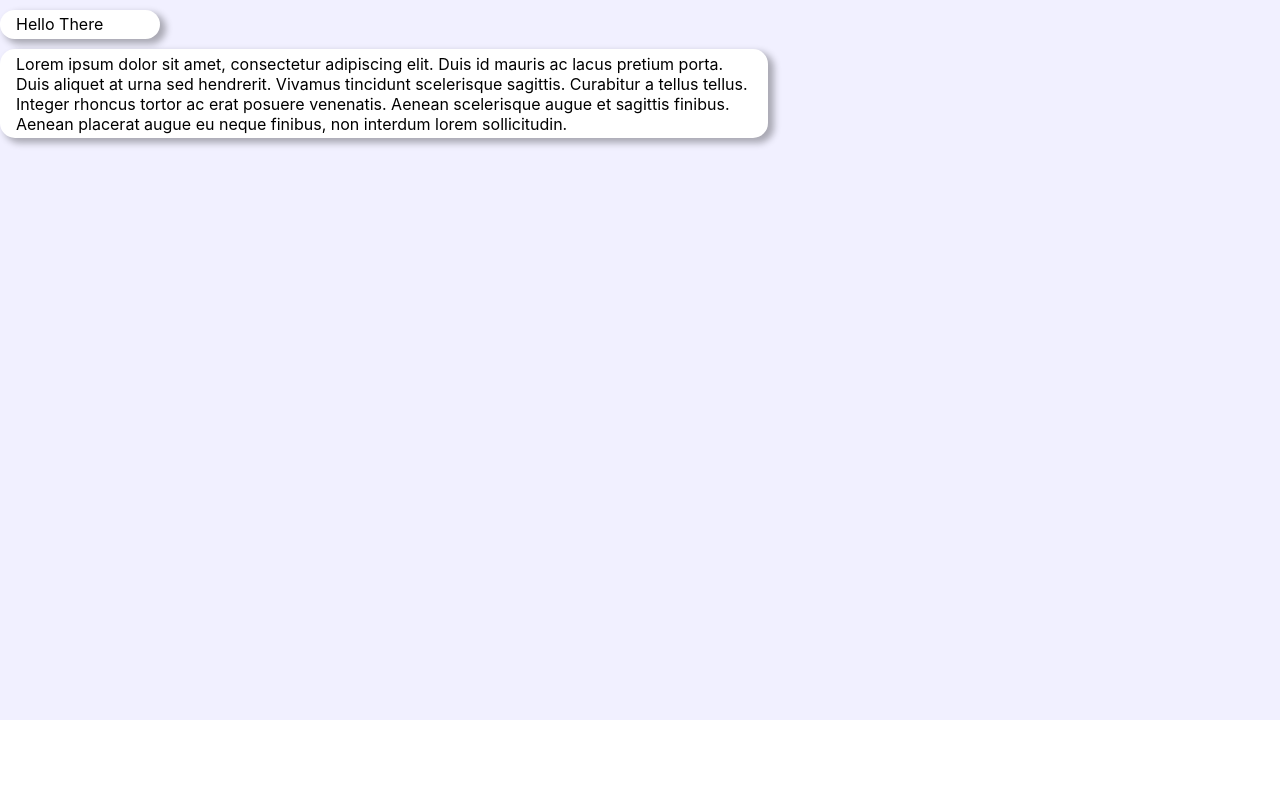
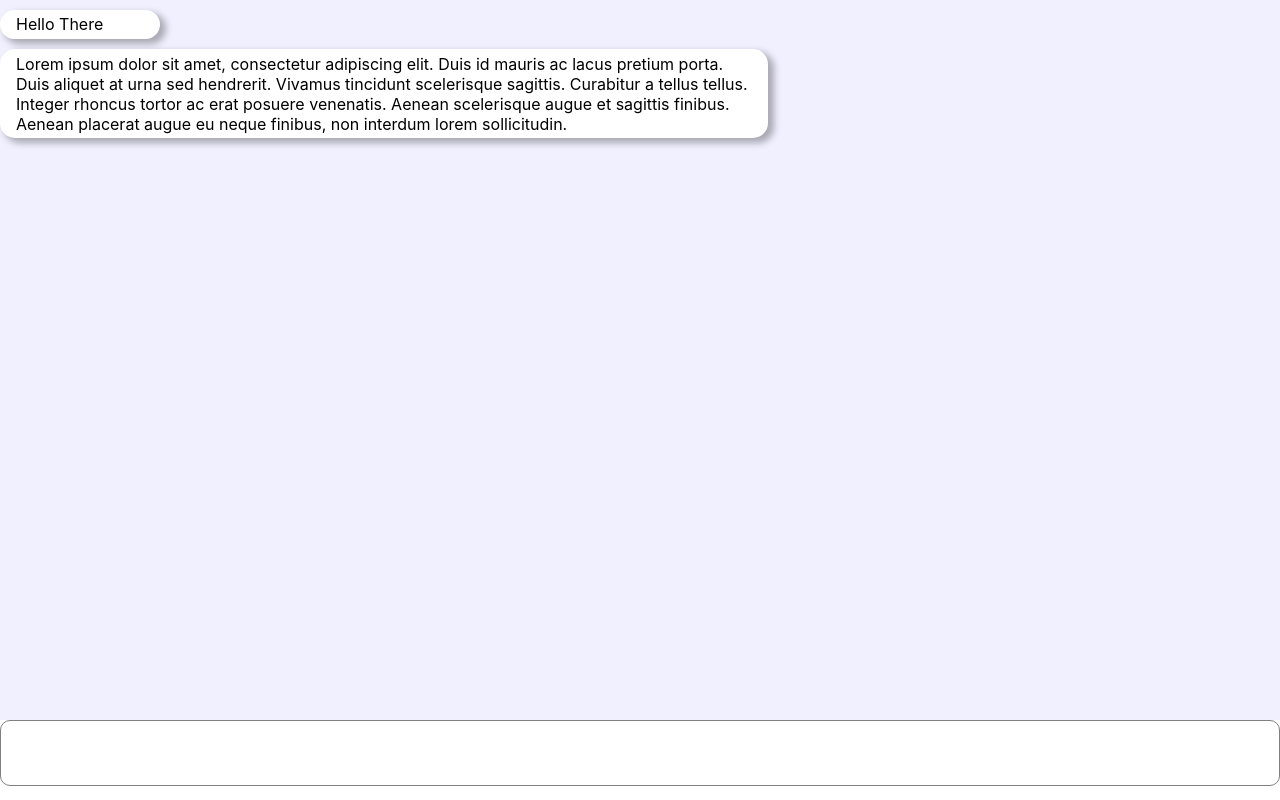
Before and after one commit to duduneto/chat-ui-react, a React (Create React App) app: page / in a window 1280 px wide. Built offline with nearby package versions, Linux system fonts and the light colour scheme.

Commit message:
create textarea input

```diff
--- /dev/null
+++ b/src/components/TextareaInput/index.js
@@ -0,0 +1,15 @@
+import React from 'react';
+
+import { Container, TextareaInput } from './styles';
+
+function TextBox() {
+  return (
+      <Container>
+          <TextareaInput>
+
+          </TextareaInput>
+      </Container>
+  );
+}
+
+export default TextBox;
--- /dev/null
+++ b/src/components/TextareaInput/styles.js
@@ -0,0 +1,13 @@
+import styled from 'styled-components';
+
+export const Container = styled.div`
+
+`;
+
+export const TextareaInput = styled.textarea`
+    width: calc(100% - 6px);
+    height: 60px;
+    border-color: gray;
+    resize: none;
+    border-radius: 10px;
+`;
--- a/src/components/index.js
+++ b/src/components/index.js
@@ -1,2 +1,3 @@
 export { default as Balloons } from './Balloons';
 export { default as Button } from './Button';
+export { default as TextareaInput } from './TextareaInput';
--- a/src/screens/Main/index.js
+++ b/src/screens/Main/index.js
@@ -1,4 +1,4 @@
-import { Balloons } from '../../components';
+import { Balloons, TextareaInput } from '../../components';
 import { ChatContainer, Container, ContentContainer, ChatContent, TypingContainer } from "./styles";
 
 const messages = [
@@ -18,7 +18,9 @@ function Main() {
 						}
 					</ChatContent>
 					<TypingContainer>
+						<TextareaInput>
 
+						</TextareaInput>
 					</TypingContainer>
 				</ChatContainer>
 			</ContentContainer>
```
Also changed, not shown: src/components/TextBox/index.js (deleted), src/components/TextBox/styles.js (deleted).
